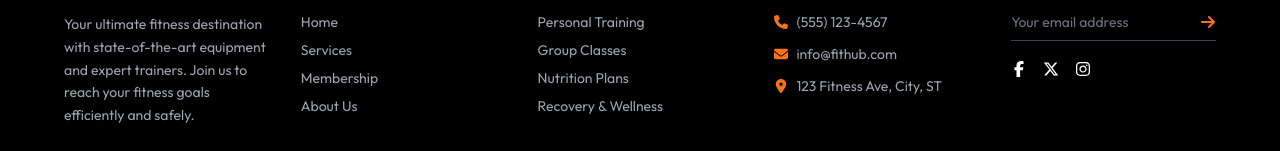
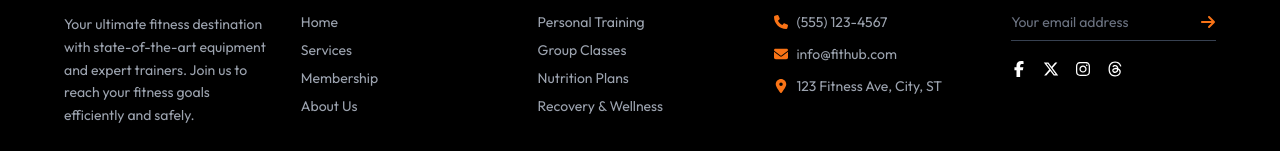
Before and after one commit to LlaryBett/Gym-Application, a React (Vite) app in the folder client/: page /register in a window 1280 px wide. Shown: the part 1895-2046 px from the top of the page. Built offline with nearby package versions, Linux system fonts and the light colour scheme.

Commit message:
feat: add Threads icon to footer social links

```diff
--- a/client/src/components/Footer.jsx
+++ b/client/src/components/Footer.jsx
@@ -3,6 +3,7 @@ import {
   FaFacebookF,
   FaXTwitter,
   FaInstagram,
+  FaThreads,
   FaPhone,
   FaEnvelope,
   FaLocationDot,
@@ -100,6 +101,9 @@ const Footer = () => {
               <a href="#" className="hover:text-orange-500 transition">
                 <FaInstagram />
               </a>
+              <a href="#" className="hover:text-orange-500 transition">
+                <FaThreads />
+              </a>
             </div>
           </div>
         </div>
```
